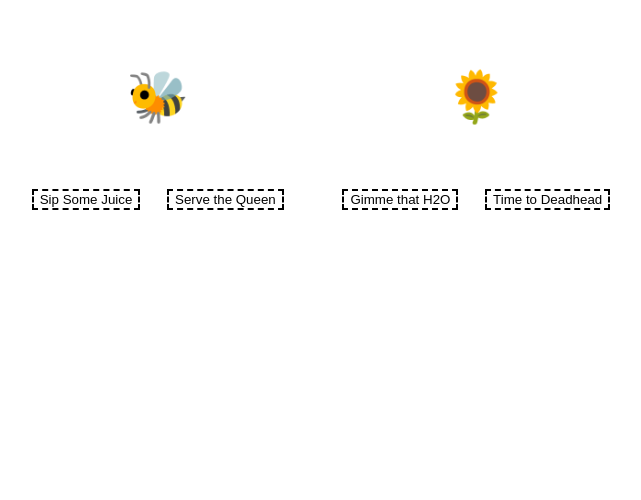
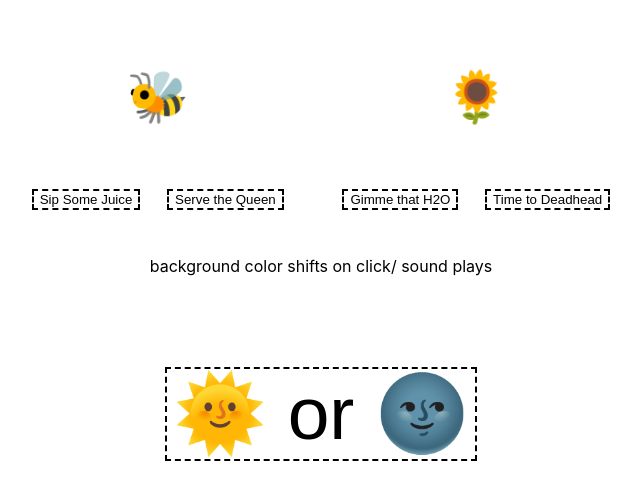
Before and after one commit to amayamaya/busy-garden, a React (Create React App) app: page / in a window 1280 px wide. Shown: the top 500 px of the page, without its empty margins (319-960 px from the left). Built offline with nearby package versions, Linux system fonts and the light colour scheme.

Commit message:
added emojis to plants.js and plantList function

```diff
--- a/src/App.js
+++ b/src/App.js
@@ -6,6 +6,7 @@ import { useState } from 'react';
 function App() {
   const [beeSize, setBeeSize] = useState(50);
   const [flowerSize, setFlowerSize] = useState(50);
+  const [buttonSize] = useState(75);
 
   return (
     <div className="App">
@@ -25,7 +26,11 @@ function App() {
           </div>
         </div>
       </div>
-      <div className="dayOrNight"></div>
+      <div className="dayOrNight">
+        <p>background color shifts on click/ sound plays</p>
+        <button style={{ fontSize: `${buttonSize}px` }}>🌞 or 🌚</button>
+      </div>
+      <div className="garden"></div>
     </div>
   );
 }
```
Also changed, not shown: src/PlantList.js (added, +11 -0 lines), src/Plants.js (added, +13 -0 lines).
